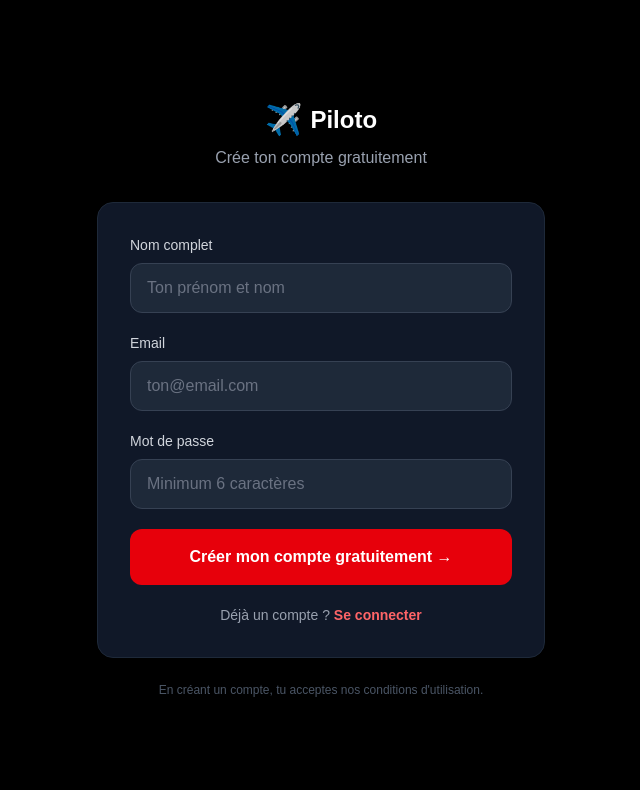
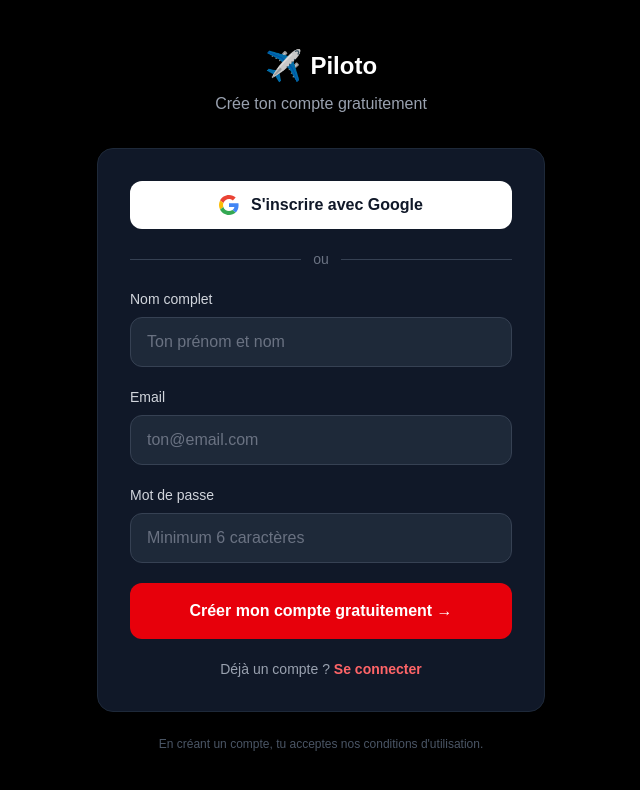
Before and after one commit to rosby17/piloto, a Next.js app: page /register in a window 1280 px wide. Shown: the top 790 px of the page, without its empty margins (319-959 px from the left). Built offline with nearby package versions, Linux system fonts and the light colour scheme; no server answers.

Commit message:
feat: Google OAuth sur page register

```diff
--- a/app/register/page.jsx
+++ b/app/register/page.jsx
@@ -9,8 +9,24 @@
   const [password, setPassword] = useState('')
   const [name, setName] = useState('')
   const [loading, setLoading] = useState(false)
+  const [loadingGoogle, setLoadingGoogle] = useState(false)
   const [error, setError] = useState('')
   const [success, setSuccess] = useState(false)
+
+  const handleGoogleSignUp = async () => {
+    setLoadingGoogle(true)
+    setError('')
+    const { error } = await supabase.auth.signInWithOAuth({
+      provider: 'google',
+      options: {
+        redirectTo: `${window.location.origin}/auth/callback`
+      }
+    })
+    if (error) {
+      setError(error.message)
+      setLoadingGoogle(false)
+    }
+  }
 
   const handleRegister = async () => {
     setLoading(true)
@@ -67,12 +83,35 @@
             </div>
           )}
 
+          {/* Bouton Google */}
+          <button
+            onClick={handleGoogleSignUp}
+            disabled={loadingGoogle}
+            className="w-full flex items-center justify-center gap-3 bg-white hover:bg-gray-100 disabled:opacity-50 text-gray-900 font-semibold py-3 rounded-xl transition"
+          >
+            <svg width="20" height="20" viewBox="0 0 48 48">
+              <path fill="#EA4335" d="M24 9.5c3.54 0 6.71 1.22 9.21 3.6l6.85-6.85C35.9 2.38 30.47 0 24 0 14.62 0 6.51 5.38 2.56 13.22l7.98 6.19C12.43 13.72 17.74 9.5 24 9.5z"/>
+              <path fill="#4285F4" d="M46.98 24.55c0-1.57-.15-3.09-.38-4.55H24v9.02h12.94c-.58 2.96-2.26 5.48-4.78 7.18l7.73 6c4.51-4.18 7.09-10.36 7.09-17.65z"/>
+              <path fill="#FBBC05" d="M10.53 28.59c-.48-1.45-.76-2.99-.76-4.59s.27-3.14.76-4.59l-7.98-6.19C.92 16.46 0 20.12 0 24c0 3.88.92 7.54 2.56 10.78l7.97-6.19z"/>
+              <path fill="#34A853" d="M24 48c6.48 0 11.93-2.13 15.89-5.81l-7.73-6c-2.18 1.48-4.97 2.36-8.16 2.36-6.26 0-11.57-4.22-13.47-9.91l-7.98 6.19C6.51 42.62 14.62 48 24 48z"/>
+            </svg>
+            {loadingGoogle ? 'Redirection...' : "S'inscrire avec Google"}
+          </button>
+
+          {/* Divider */}
+          <div className="flex items-center gap-3">
+            <div className="flex-1 h-px bg-gray-700" />
+            <span className="text-gray-500 text-sm">ou</span>
+            <div className="flex-1 h-px bg-gray-700" />
+          </div>
+
           <div>
             <label className="block text-sm font-medium text-gray-300 mb-2">Nom complet</label>
             <input
               type="text"
               value={name}
               onChange={e => setName(e.target.value)}
+              onKeyDown={e => e.key === 'Enter' && handleRegister()}
               className="w-full bg-gray-800 border border-gray-700 rounded-xl px-4 py-3 text-white placeholder-gray-500 focus:outline-none focus:border-red-500"
               placeholder="Ton prénom et nom"
             />
@@ -84,6 +123,7 @@
               type="email"
               value={email}
               onChange={e => setEmail(e.target.value)}
+              onKeyDown={e => e.key === 'Enter' && handleRegister()}
               className="w-full bg-gray-800 border border-gray-700 rounded-xl px-4 py-3 text-white placeholder-gray-500 focus:outline-none focus:border-red-500"
               placeholder="ton@email.com"
             />
@@ -95,6 +135,7 @@
               type="password"
               value={password}
               onChange={e => setPassword(e.target.value)}
+              onKeyDown={e => e.key === 'Enter' && handleRegister()}
               className="w-full bg-gray-800 border border-gray-700 rounded-xl px-4 py-3 text-white placeholder-gray-500 focus:outline-none focus:border-red-500"
               placeholder="Minimum 6 caractères"
             />
```
